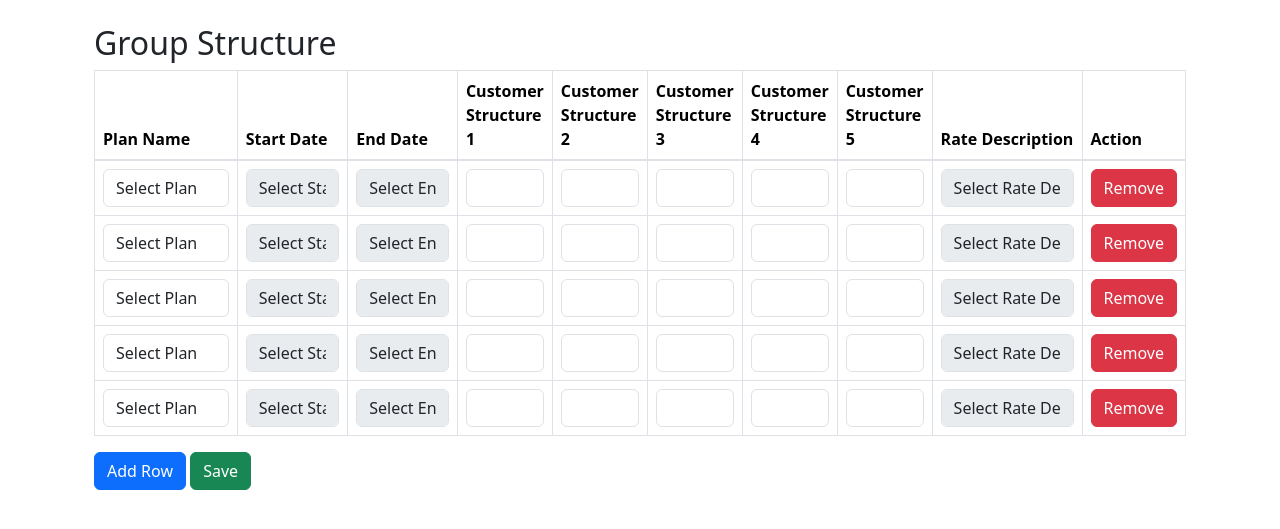
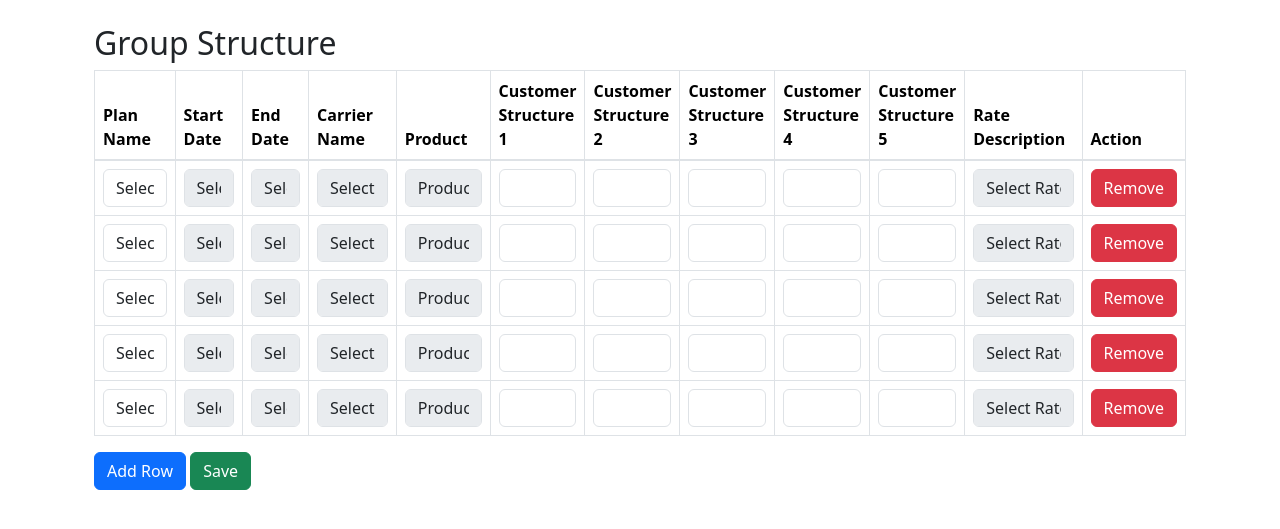
Before and after one commit to aiannuzzi/WebApp, a Flask app: page /client/1/group_structure in a window 1280 px wide. Shown: the part 66-595 px from the top of the page. Run offline with Flask 3, Linux system fonts and the light colour scheme; data that the repository does not hold is empty; some libraries are stand-ins or nearby versions.

Commit message:
GS Carrier + LOC edit

```diff
--- a/app.py
+++ b/app.py
@@ -1344,8 +1344,8 @@ def save_plan_overview(client_id):
 @app.route('/client/<int:client_id>/group_structure', methods=['GET'])
 def group_structure(client_id):
     try:
-        # Fetch active plans for the client
-        plans_query = supabase.table("Plan").select("PlanId, PlanName").eq("ClientId", client_id).eq("Status", "Active").execute()
+        # Fetch active plans for the client, including Carrier Names and LOC (Product)
+        plans_query = supabase.table("Plan").select("PlanId, PlanName, PrimaryCarrierName, AltCarrierName, LOC").eq("ClientId", client_id).eq("Status", "Active").execute()
         plans = plans_query.data if plans_query.data else []
 
         # Fetch all possible start and end dates for each plan
@@ -1354,8 +1354,18 @@ def group_structure(client_id):
 
         # ✅ Organize premium data by PlanId and StartDate
         premium_data = {}
+        plan_details = {}  # New dictionary to store Carrier Names and Product (LOC)
+
+        for row in plans:
+            plan_id = str(row["PlanId"])  # Convert to string for JS compatibility
+            plan_details[plan_id] = {
+                "primary_carrier": row["PrimaryCarrierName"],
+                "alt_carrier": row["AltCarrierName"],
+                "product": row["LOC"]
+            }
+
         for row in premiums:
-            plan_id = str(row["PlanId"])  # Convert to string for JS compatibility
+            plan_id = str(row["PlanId"])
             start_date = row["StartDate"]
             end_date = row["EndDate"]
             rate_description = row["RateDescription"]
@@ -1392,14 +1402,14 @@ def group_structure(client_id):
         # ✅ Debugging: Print JSON structure to verify correctness
         print("🔍 Final premium_data JSON structure:")
         print(json.dumps(premium_data, indent=4))
+        print("🔍 Final plan_details JSON structure:")
+        print(json.dumps(plan_details, indent=4))
 
-        return render_template("group_structure.html", client_id=client_id, plans=plans, premium_data=premium_data)
+        return render_template("group_structure.html", client_id=client_id, plans=plans, premium_data=premium_data, plan_details=plan_details)
 
     except Exception as e:
         print(f"❌ Error in group_structure route: {str(e)}")
         return jsonify({"error": str(e)}), 500
-
-
 
 
 @app.route('/client/<int:client_id>/save_group_structure', methods=['POST'])
--- a/templates/client_dashboard.html
+++ b/templates/client_dashboard.html
@@ -72,6 +72,8 @@ Client Dashboard
     <!-- Build and Edit Buttons -->
     <div class="col-md-6 d-flex justify-content-end align-items-center">
         <a href="{{ url_for('build_init', client_id=client_id, active_plan_names=active_plan_names) }}") }}" class="btn btn-primary btn-lg">Build</a>
+        <a href="{{ url_for('group_structure', client_id=client_id) }}" class="btn btn-primary btn-lg" style="margin-left:5px;">Group Structure </a>
+
         <button class="btn btn-secondary btn-lg" style="margin:2px;">Edit</button>
     </div>
 </div>
--- a/templates/group_structure.html
+++ b/templates/group_structure.html
@@ -11,6 +11,8 @@
                     <th style="width: 200px;">Plan Name</th>
                     <th style="width: 150px;">Start Date</th>
                     <th style="width: 150px;">End Date</th>
+                    <th style="width: 200px;">Carrier Name</th>
+                    <th style="width: 200px;">Product</th>
                     <th>Customer Structure 1</th>
                     <th>Customer Structure 2</th>
                     <th>Customer Structure 3</th>
@@ -41,6 +43,12 @@
                             <option value="">Select End Date</option>
                         </select>
                     </td>
+                    <td>
+                        <select class="form-control carrier-select" name="carrier[]" disabled>
+                            <option value="">Select Carrier</option>
+                        </select>
+                    </td>
+                    <td><input type="text" class="form-control product-field" name="product[]" readonly value="Product"></td>
                     <td><input type="text" class="form-control" name="customer_structure_1[]"></td>
                     <td><input type="text" class="form-control" name="customer_structure_2[]"></td>
                     <td><input type="text" class="form-control" name="customer_structure_3[]"></td>
@@ -65,9 +73,10 @@
 <script>
 document.addEventListener("DOMContentLoaded", function() {
     const premiumData = {{ premium_data | tojson }};
-    console.log("Loaded premiumData:", premiumData);  // Debugging
+    const planDetails = {{ plan_details | tojson }};
+    console.log("Loaded premiumData:", premiumData);
+    console.log("Loaded planDetails:", planDetails);
 
-    // Function to handle plan selection
     document.querySelectorAll(".plan-select").forEach(select => {
         select.addEventListener("change", function() {
             let planId = this.value;
@@ -76,18 +85,23 @@ document.addEventListener("DOMContentLoaded", function() {
             let startDateSelect = row.querySelector(".start-date-select");
             let endDateSelect = row.querySelector(".end-date-select");
             let rateDescriptionSelect = row.querySelector(".rate-description-select");
+            let carrierSelect = row.querySelector(".carrier-select");
+            let productField = row.querySelector(".product-field");
 
-            // Reset all dependent dropdowns when plan changes
+            // Reset dependent dropdowns and fields
             startDateSelect.innerHTML = '<option value="">Select Start Date</option>';
             endDateSelect.innerHTML = '<option value="">Select End Date</option>';
             rateDescriptionSelect.innerHTML = '<option value="">Select Rate Description</option>';
+            carrierSelect.innerHTML = '<option value="">Select Carrier</option>';
+            productField.value = "";
+
             startDateSelect.disabled = true;
             endDateSelect.disabled = true;
             rateDescriptionSelect.disabled = true;
+            carrierSelect.disabled = true;
 
             if (planId && premiumData[planId]) {
                 console.log(`Selected Plan ID: ${planId}`);
-                console.log("Available Start Dates:", premiumData[planId]["start_dates"]);
 
                 // Populate Start Date dropdown
                 premiumData[planId]["start_dates"].forEach(date => {
@@ -95,13 +109,21 @@ document.addEventListener("DOMContentLoaded", function() {
                 });
 
                 startDateSelect.disabled = false;
+
+                // Populate Carrier dropdown & Product field
+                if (planDetails[planId]) {
+                    carrierSelect.innerHTML += `<option value="${planDetails[planId]["primary_carrier"]}">${planDetails[planId]["primary_carrier"]}</option>`;
+                    carrierSelect.innerHTML += `<option value="${planDetails[planId]["alt_carrier"]}">${planDetails[planId]["alt_carrier"]}</option>`;
+                    carrierSelect.disabled = false;
+
+                    productField.value = planDetails[planId]["product"];
+                }
             } else {
                 console.warn(`No data found for Plan ID: ${planId}`);
             }
         });
     });
 
-    // Function to handle start date selection
     document.querySelectorAll(".start-date-select").forEach(select => {
         select.addEventListener("change", function() {
             let startDate = this.value;
@@ -111,7 +133,7 @@ document.addEventListener("DOMContentLoaded", function() {
             let endDateSelect = row.querySelector(".end-date-select");
             let rateDescriptionSelect = row.querySelector(".rate-description-select");
 
-            // Reset dependent dropdowns when start date changes
+            // Reset dependent dropdowns
             endDateSelect.innerHTML = '<option value="">Select End Date</option>';
             rateDescriptionSelect.innerHTML = '<option value="">Select Rate Description</option>';
             endDateSelect.disabled = true;
@@ -148,25 +170,6 @@ document.addEventListener("DOMContentLoaded", function() {
             }
         });
     });
-
-    // Add new row functionality
-    document.getElementById("add-row").addEventListener("click", function() {
-        let newRow = document.querySelector("#group-structure-body tr").cloneNode(true);
-        newRow.querySelectorAll("input, select").forEach(input => {
-            input.value = "";
-            if (input.tagName === "SELECT") {
-                input.disabled = true;
-            }
-        });
-        document.querySelector("#group-structure-body").appendChild(newRow);
-    });
-
-    // Remove row functionality
-    document.addEventListener("click", function(e) {
-        if (e.target.classList.contains("remove-row")) {
-            e.target.closest("tr").remove();
-        }
-    });
 });
 </script>
 
```
